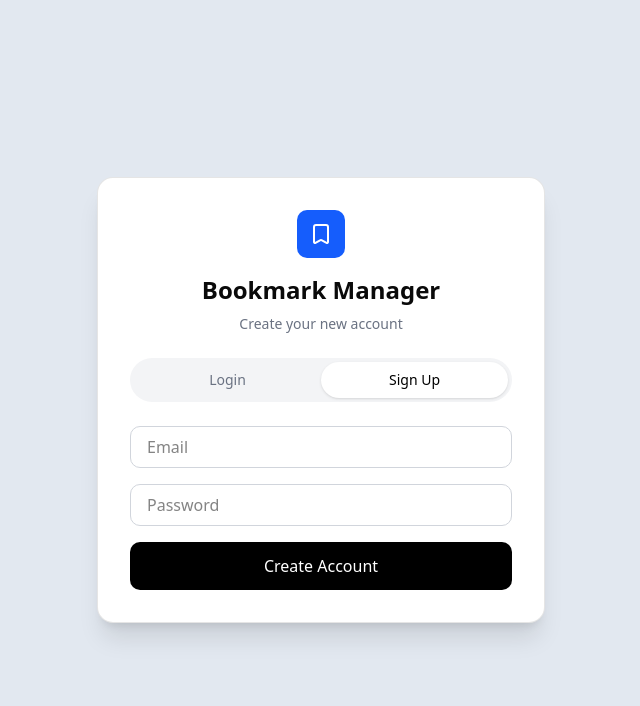
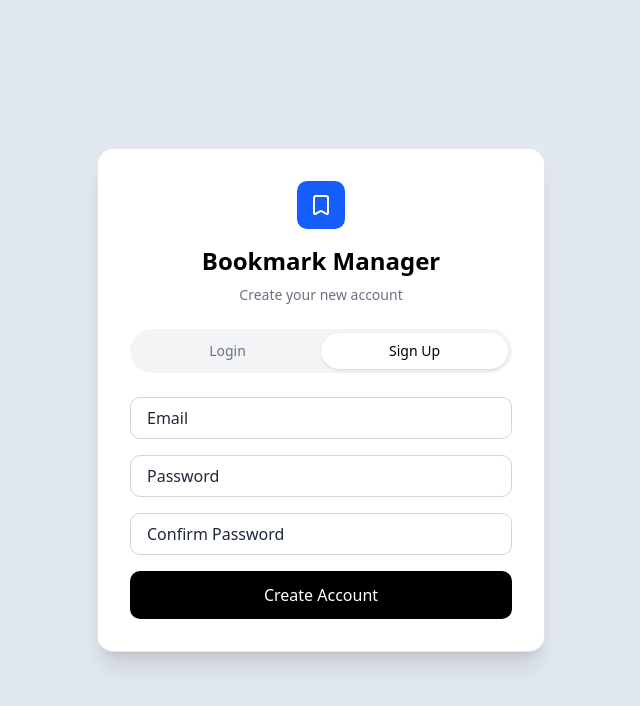
Before and after one commit to Lictro/bookmark-manager, a Next.js app: page /login in a window 1280 px wide. Both pictures are taken after a click on the button "Sign Up". Shown: the top 706 px of the page, without its empty margins (319-959 px from the left). Built offline with nearby package versions, Linux system fonts and the light colour scheme; no server answers.

Commit message:
Redirect to login during log out

```diff
--- a/src/app/login/page.tsx
+++ b/src/app/login/page.tsx
@@ -4,6 +4,7 @@ import { useState } from "react";
 import { useRouter } from "next/navigation";
 import { createClient } from "@/lib/supabase/client";
 import { Bookmark } from "lucide-react";
+import { toast } from "sonner";
 
 export default function LoginPage() {
   const supabase = createClient();
@@ -12,28 +13,61 @@ export default function LoginPage() {
   const [mode, setMode] = useState<"login" | "signup">("login");
   const [email, setEmail] = useState("");
   const [password, setPassword] = useState("");
+  const [confirmPassword, setConfirmPassword] = useState("");
   const [loading, setLoading] = useState(false);
-  const [errorMsg, setErrorMsg] = useState<string | null>(null);
 
   const isLogin = mode === "login";
 
   const handleSubmit = async (e: React.FormEvent) => {
     e.preventDefault();
     setLoading(true);
-    setErrorMsg(null);
 
-    const { error } = isLogin
-      ? await supabase.auth.signInWithPassword({ email, password })
-      : await supabase.auth.signUp({ email, password });
+    try {
+      if (!isLogin) {
+        if (password !== confirmPassword) {
+          toast.error("Passwords do not match");
+          setLoading(false);
+          return;
+        }
 
-    if (error) {
-      setErrorMsg(error.message);
-      setLoading(false);
-      return;
+        const { error } = await supabase.auth.signUp({
+          email,
+          password,
+          options: {
+            emailRedirectTo: `${window.location.origin}`,
+          },
+        });
+
+        if (error) {
+          toast.error(error.message);
+          setLoading(false);
+          return;
+        }
+
+        toast.success("Check your email to confirm your account");
+        setLoading(false);
+        return;
+      }
+
+      const { error } = await supabase.auth.signInWithPassword({
+        email,
+        password,
+      });
+
+      if (error) {
+        toast.error(error.message);
+        setLoading(false);
+        return;
+      }
+
+      toast.success("Welcome back");
+      router.push("/");
+      router.refresh();
+    } catch (err) {
+      toast.error("Something went wrong");
     }
 
-    router.push("/");
-    router.refresh();
+    setLoading(false);
   };
 
   return (
@@ -44,9 +78,11 @@ export default function LoginPage() {
             <Bookmark className="size-6 text-white" />
           </div>
         </div>
-        <h1 className="text-2xl font-semibold text-center mb-2">
+
+        <h1 className="text-2xl font-semibold text-center mb-2 text-black">
           Bookmark Manager
         </h1>
+
         <p className="text-sm text-gray-500 text-center mb-6">
           {isLogin
             ? "Sign in to your account"
@@ -55,6 +91,7 @@ export default function LoginPage() {
 
         <div className="flex bg-gray-100 rounded-full p-1 mb-6">
           <button
+            type="button"
             onClick={() => setMode("login")}
             className={`flex-1 py-2 text-sm rounded-full transition ${
               isLogin
@@ -65,6 +102,7 @@ export default function LoginPage() {
             Login
           </button>
           <button
+            type="button"
             onClick={() => setMode("signup")}
             className={`flex-1 py-2 text-sm rounded-full transition ${
               !isLogin
@@ -77,11 +115,10 @@ export default function LoginPage() {
         </div>
 
         <form onSubmit={handleSubmit} className="space-y-4">
-
           <input
             type="email"
             placeholder="Email"
-            className="w-full rounded-lg border border-gray-300 px-4 py-2 focus:outline-none focus:ring-2 focus:ring-black"
+            className="w-full rounded-lg border border-gray-300 px-4 py-2 focus:outline-none focus:ring-2 focus:ring-black text-black placeholder-gray-800"
             value={email}
             onChange={(e) => setEmail(e.target.value)}
             required
@@ -90,14 +127,21 @@ export default function LoginPage() {
           <input
             type="password"
             placeholder="Password"
-            className="w-full rounded-lg border border-gray-300 px-4 py-2 focus:outline-none focus:ring-2 focus:ring-black"
+            className="w-full rounded-lg border border-gray-300 px-4 py-2 focus:outline-none focus:ring-2 focus:ring-black text-black placeholder-gray-800"
             value={password}
             onChange={(e) => setPassword(e.target.value)}
             required
           />
 
-          {errorMsg && (
-            <p className="text-red-500 text-sm">{errorMsg}</p>
+          {!isLogin && (
+            <input
+              type="password"
+              placeholder="Confirm Password"
+              className="w-full rounded-lg border border-gray-300 px-4 py-2 focus:outline-none focus:ring-2 focus:ring-black text-black placeholder-gray-800"
+              value={confirmPassword}
+              onChange={(e) => setConfirmPassword(e.target.value)}
+              required
+            />
           )}
 
           <button
--- a/src/components/BookmarksList.tsx
+++ b/src/components/BookmarksList.tsx
@@ -18,7 +18,16 @@ export default function BookmarksList() {
   const sortedBookmarks = sortBookmarks(filteredBookmarks, sortBy);
 
   {/* Loading State */}
-  if (loading) return <p>Loading...</p>
+  if (loading) {
+    return (
+      <div className="h-screen flex items-center justify-center bg-gray-50 dark:bg-gray-950">
+        <div className="text-center">
+          <div className="size-8 border-4 border-blue-600 border-t-transparent rounded-full animate-spin mx-auto mb-4"></div>
+          <p className="text-gray-600 dark:text-gray-400">Loading bookmarks...</p>
+        </div>
+      </div>
+    );
+  }
 
   {/* Main Layout */}
   return (
--- a/src/components/Header.tsx
+++ b/src/components/Header.tsx
@@ -1,6 +1,7 @@
 "use client";
 
 import React, { useState } from "react";
+import { useRouter } from "next/navigation";
 import {
   Search,
   Plus,
@@ -30,6 +31,7 @@ import { BookmarkDialog } from "./BookmarkDialog";
 import { MobileSidebar } from "./MobileSidebar";
 
 export const Header: React.FC = () => {
+  const router = useRouter();
   const {
     searchQuery,
     setSearchQuery,
@@ -56,6 +58,7 @@ export const Header: React.FC = () => {
 
   const handleSignOut = async () => {
     await signOut();
+    router.push("/login");
   };
 
   const getUserInitials = () => {
--- a/src/context/AuthContext.tsx
+++ b/src/context/AuthContext.tsx
@@ -42,7 +42,6 @@ export const AuthProvider: React.FC<{ children: React.ReactNode }> = ({ children
   };
 
   const signUp = async (email: string, password: string, name?: string) => {
-    // Signup directamente con Supabase, sin fetch extra
     const { data, error } = await supabase.auth.signUp({
       email,
       password,
@@ -51,7 +50,6 @@ export const AuthProvider: React.FC<{ children: React.ReactNode }> = ({ children
       },
     });
     if (error) throw error;
-    // Nota: data.user será null hasta que confirme email si la confirmación está activada
     setUser(data.user ?? null);
   };
 
```
